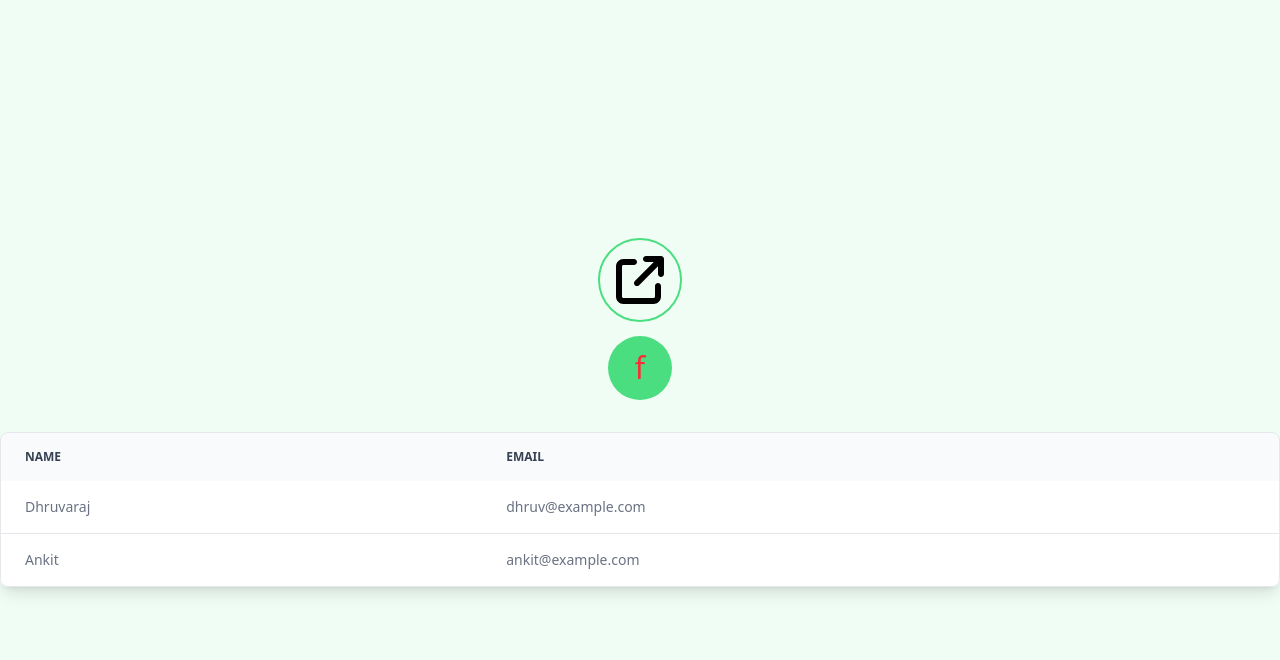
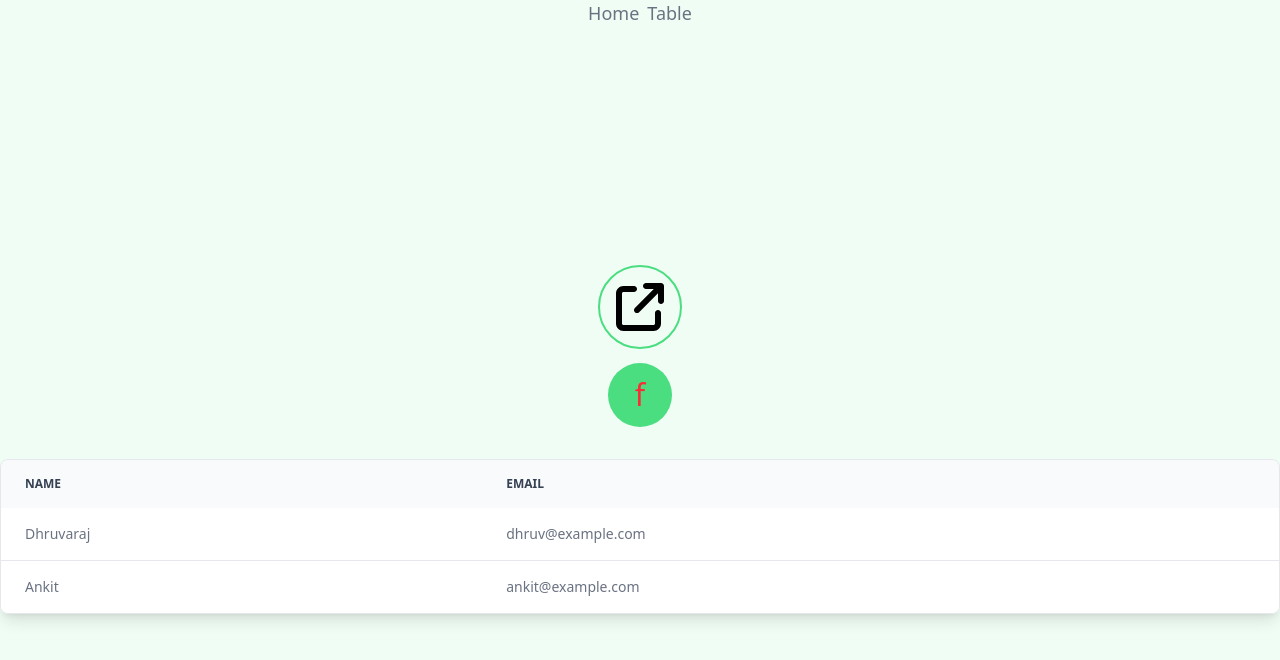
Before and after one commit to Utkarshya24/snakeUI, a Next.js app: page / in a window 1280 px wide. Shown: the top 660 px of the page. Built offline with nearby package versions, Linux system fonts and the light colour scheme.

Commit message:
Add Navbar component for navigation links in the layout

```diff
--- a/src/app/layout.tsx
+++ b/src/app/layout.tsx
@@ -1,6 +1,7 @@
 import type { Metadata } from "next";
 import { Exo_2 } from "next/font/google";
 import "./globals.css";
+import Navbar from "../components/Navbar";
 
 const Exo2 = Exo_2({
   variable: "--font-exo2-sans",
@@ -24,6 +25,7 @@ export default function RootLayout({
       <body
         className={`${Exo2.variable} antialiased`}
       >
+        <Navbar/>
         {children}
       </body>
     </html>
--- /dev/null
+++ b/src/components/Navbar.tsx
@@ -0,0 +1,13 @@
+import Link from 'next/link'
+import React from 'react'
+
+const Navbar = () => {
+  return (
+    <div className='flex gap-2 justify-center items-center'>
+        <Link href="/" className='text-[18px] text-gray-500 hover:underline hover:text-primary transition-colors duration-300'>Home</Link>
+        <Link href="/Table" className='text-[18px] text-gray-500 hover:underline hover:text-primary transition-colors duration-300'>Table</Link>
+    </div>
+  )
+}
+
+export default Navbar
```
